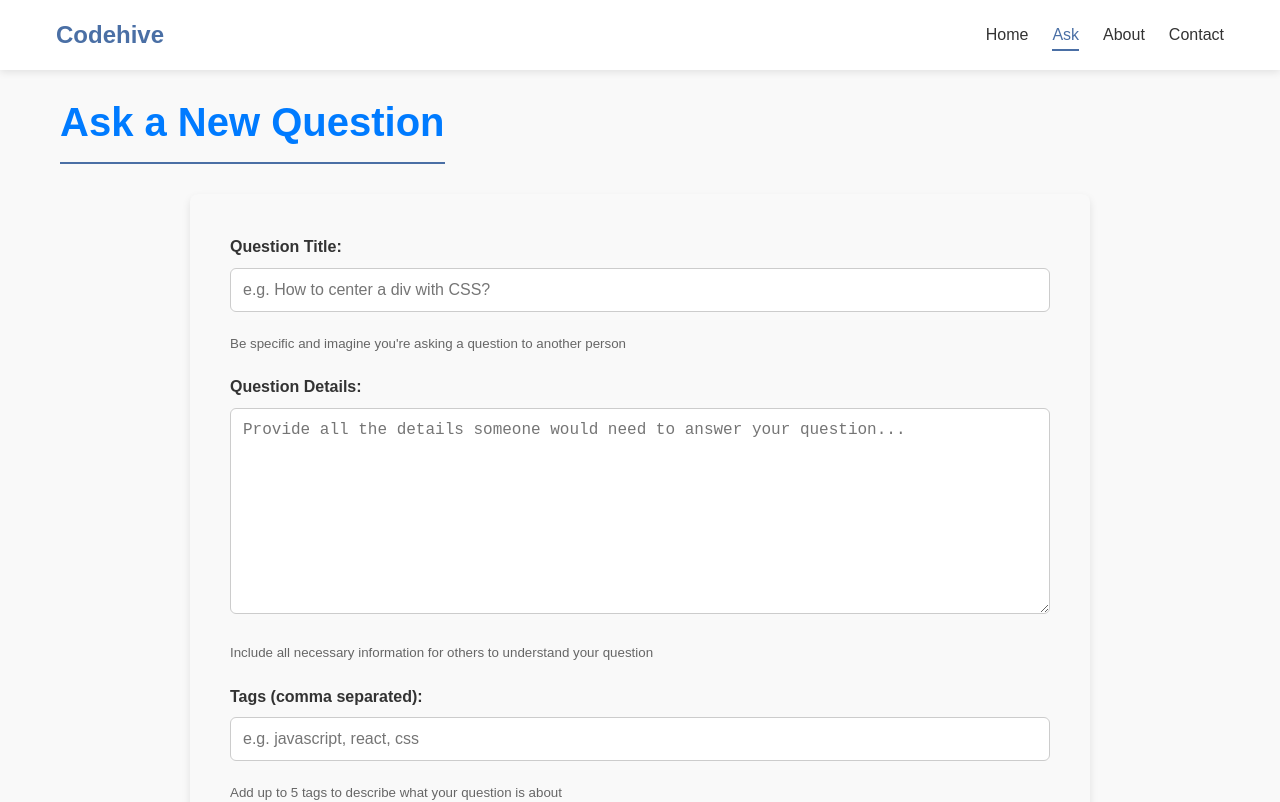
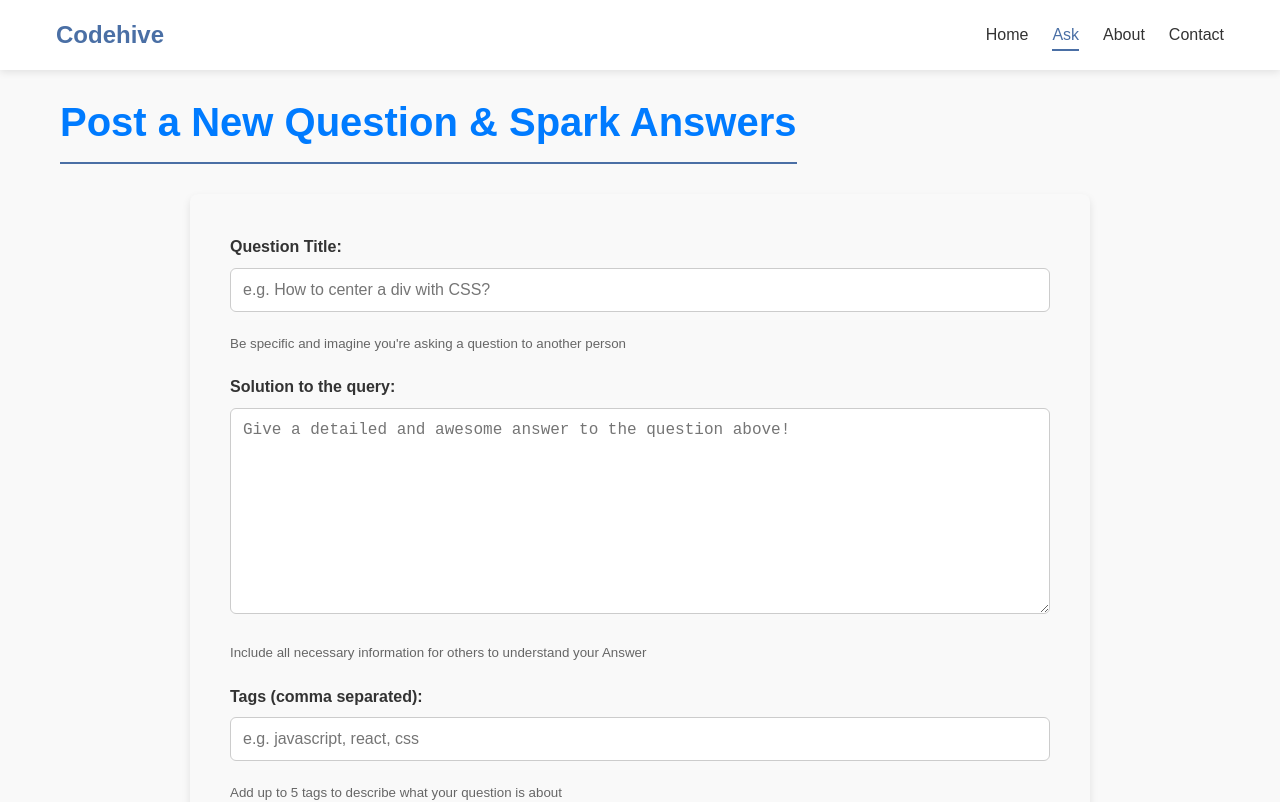
Before and after one commit to KhanjarSingh/Codehive, a React (Vite) app: page /ask in a window 1280 px wide. Shown: the top 802 px of the page. Built offline with nearby package versions, Linux system fonts and the light colour scheme.

Commit message:
Improvements

```diff
--- a/src/components/Pages/AskQuestions.jsx
+++ b/src/components/Pages/AskQuestions.jsx
@@ -57,7 +57,7 @@ function AskQuestion() {
           color: "#007bff",
         }}
       >
-        Ask a New Question
+        Post a New Question & Spark Answers
       </h1>
       <Toaster position="top-right" reverseOrder={false} />
       {error && (
@@ -121,13 +121,13 @@ function AskQuestion() {
               htmlFor="snippet"
               style={{ fontWeight: "bold", display: "block", marginBottom: "8px" }}
             >
-              Question Details:
+              Solution to the query:
             </label>
             <textarea
               id="snippet"
               value={snippet}
               onChange={(e) => setSnippet(e.target.value)}
-              placeholder="Provide all the details someone would need to answer your question..."
+              placeholder="Give a detailed and awesome answer to the question above!"
               rows="10"
               className="input-field"
               style={{
@@ -139,7 +139,7 @@ function AskQuestion() {
               required
             />
             <small style={{ color: "#666", marginTop: "5px", display: "block" }}>
-              Include all necessary information for others to understand your question
+              Include all necessary information for others to understand your Answer
             </small>
           </div>
 
--- a/src/components/Pages/Home.jsx
+++ b/src/components/Pages/Home.jsx
@@ -100,7 +100,7 @@ const Home = () => {
 
               }}
             >
-              <Link to={`/question/${question.id}`} style={{ textDecoration: "none", color: "orange" }}>
+              <Link style={{ textDecoration: "none", color: "orange" }}>
                 <h3 style={{ marginBottom: "5px" ,}}>{question.title}</h3>
               </Link>
               <p style={{ marginBottom: "8px" }}>{question.snippet}</p>
```
